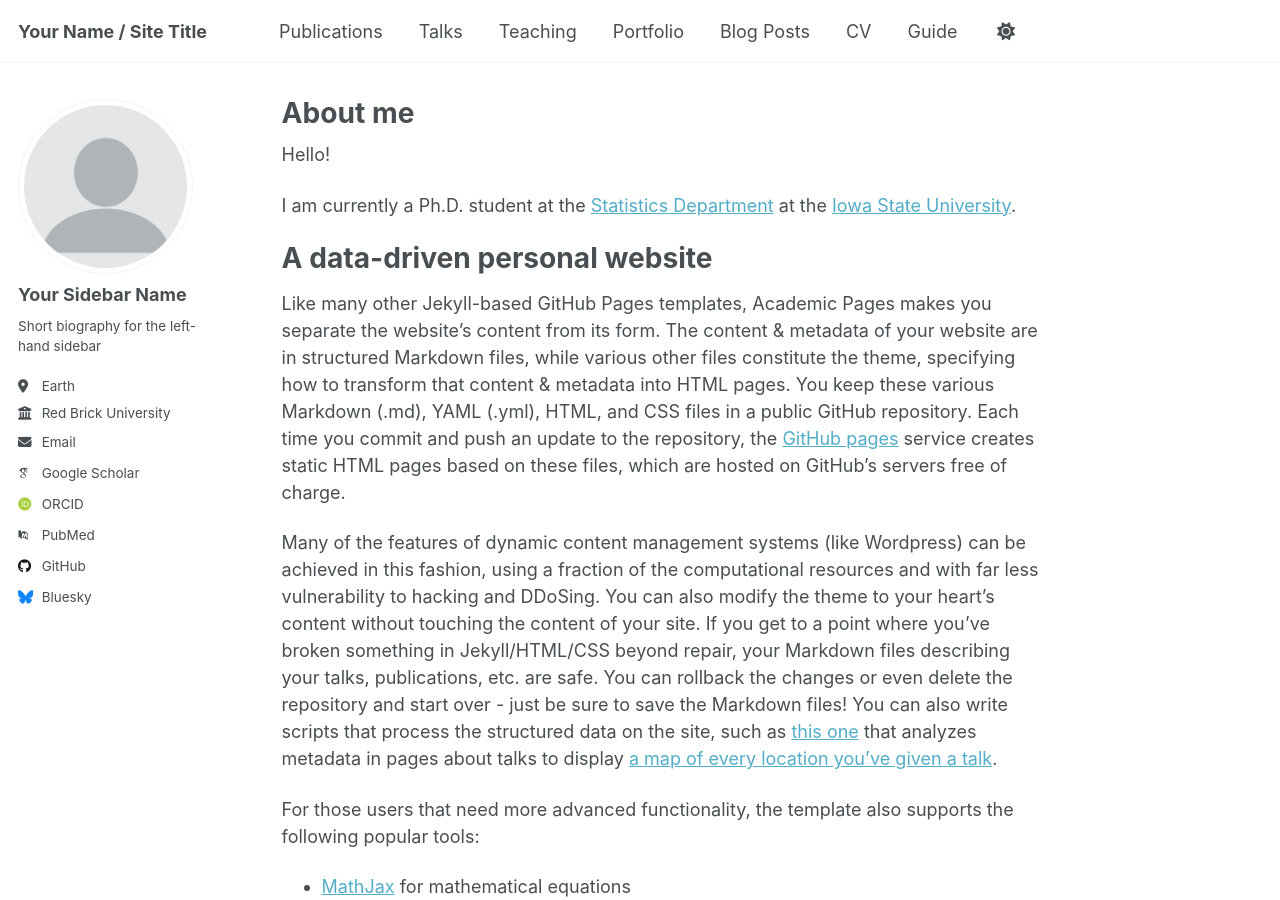
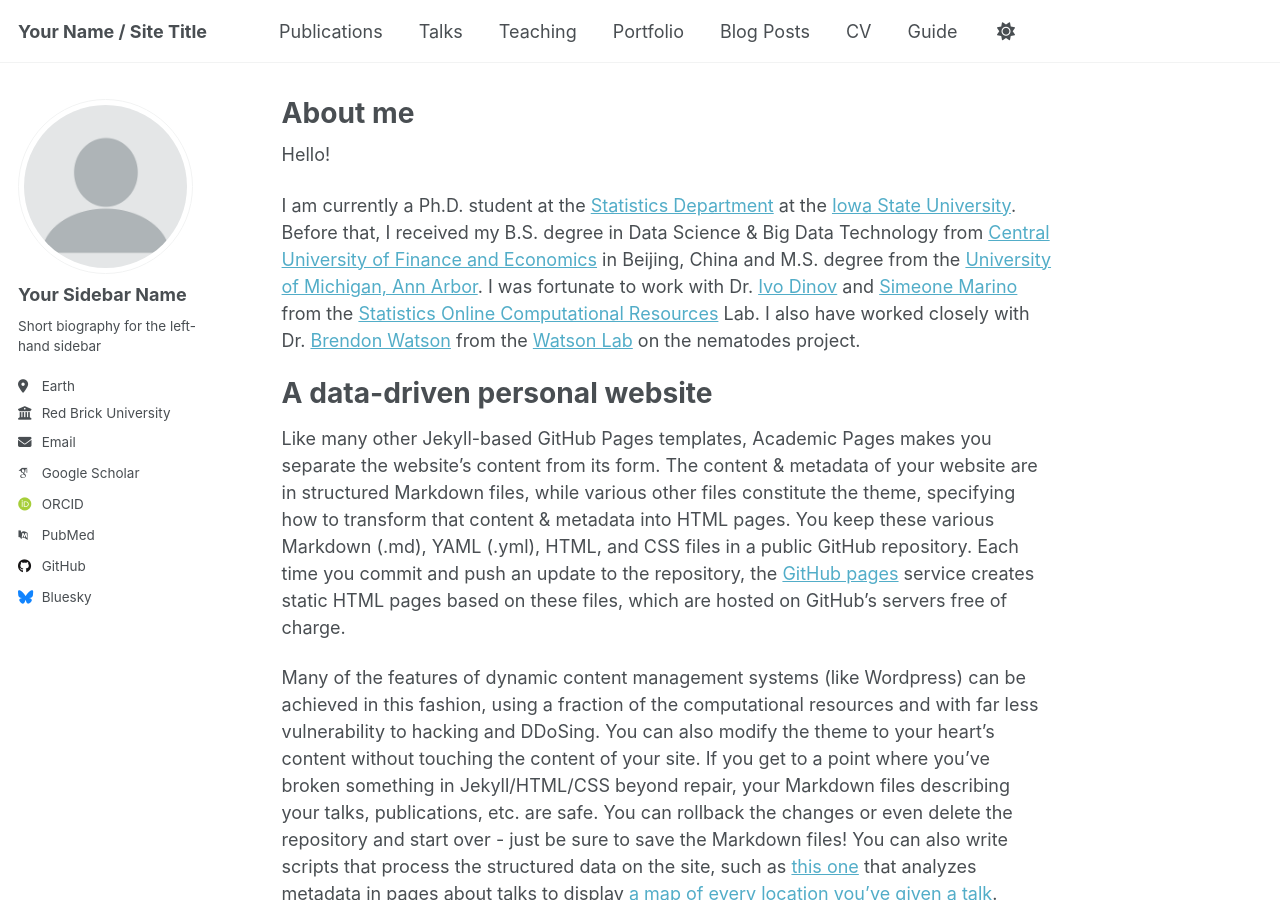
Before and after one commit to efraimlyp/efraimlyp.github.io, a Jekyll site: the page built from _pages/about.md, in a window 1280 px wide and 900 px high. Built offline with Jekyll 4.4.1, drawn with Linux system fonts in a browser that asks for light colours; some web fonts are replaced; a script that is not in the unit is left out.

Commit message:
Update about.md

```diff
--- a/_pages/about.md
+++ b/_pages/about.md
@@ -9,7 +9,7 @@ redirect_from:
 
 Hello!
 
-I am currently a Ph.D. student at the [Statistics Department](https://www.stat.iastate.edu/) at the [Iowa State University](https://www.iastate.edu/).
+I am currently a Ph.D. student at the [Statistics Department](https://www.stat.iastate.edu/) at the [Iowa State University](https://www.iastate.edu/). Before that, I received my B.S. degree in Data Science & Big Data Technology from [Central University of Finance and Economics](https://en.cufe.edu.cn/) in Beijing, China and M.S. degree from the [University of Michigan, Ann Arbor](https://umich.edu/). I was fortunate to work with Dr. [Ivo Dinov](https://nursing.umich.edu/faculty-staff/faculty/ivo-d-dinov) and [Simeone Marino](https://medschool.umich.edu/profile/2984/simeone-marino) from the [Statistics Online Computational Resources](https://socr.umich.edu/) Lab. I also have worked closely with Dr. [Brendon Watson](https://medicine.umich.edu/dept/psychiatry/brendon-o-watson-md-phd) from the [Watson Lab](https://sites.google.com/view/watsonlab/) on the nematodes project.
 
 A data-driven personal website
 ======
```
